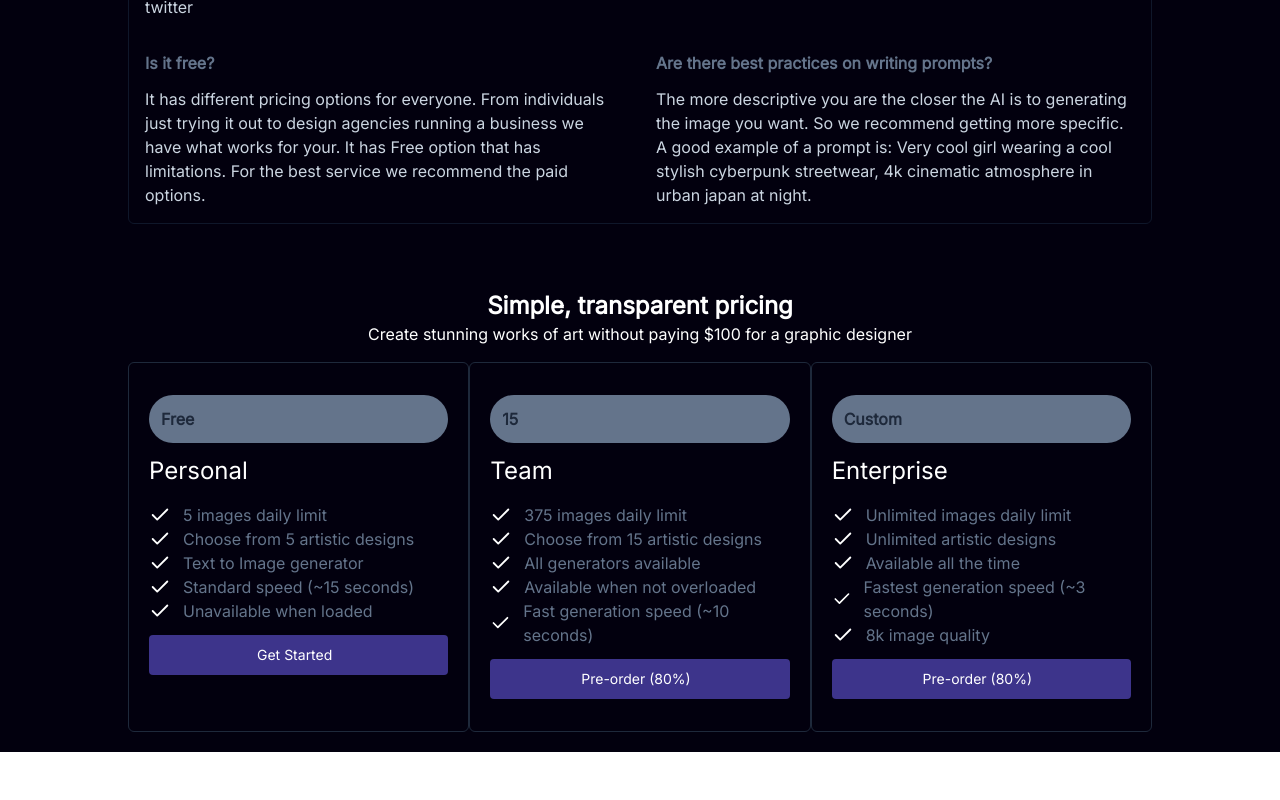
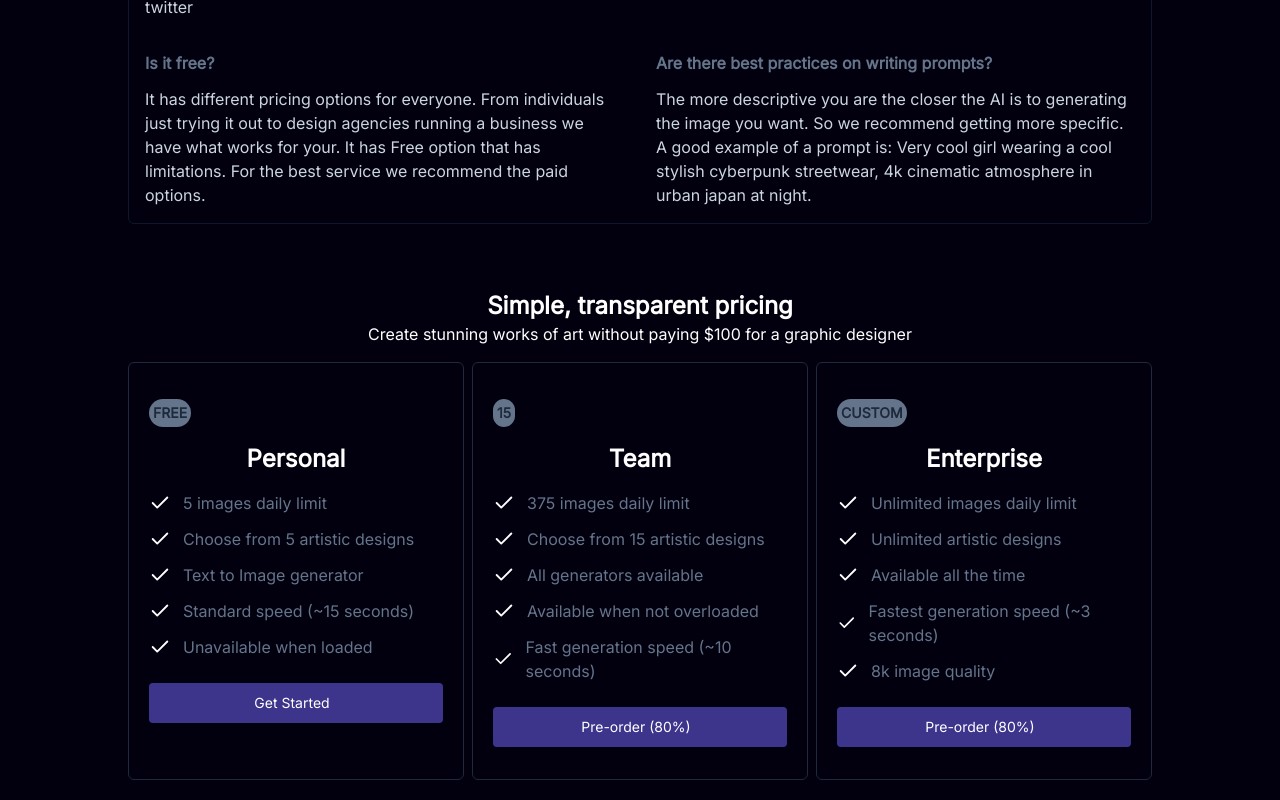
Before and after one commit to francisamidu/landing-page, a React (Vite) app: page / in a window 1280 px wide. Shown: the part 3641-4441 px from the top of the page. Before the commit the page ends 4393 px from the top, so only its background shows below. Built offline with nearby package versions, Linux system fonts and the light colour scheme.

Commit message:
UI tweaks

```diff
--- a/src/components/Pricing.tsx
+++ b/src/components/Pricing.tsx
@@ -14,20 +14,22 @@ const Pricing = () => {
         Create stunning works of art without paying $100 for a graphic designer
       </h2>
 
-      <div className="mt-4 grid grid-cols-1 place-content-center md:grid-cols-3">
+      <div className="mt-4 grid grid-cols-1 place-content-center gap-2 md:grid-cols-3">
         {pricing.map((p, i) => (
           <div
-            className="flex flex-col rounded-md border-[1px] border-slate-800 p-5"
+            className="flex flex-col items-stretch rounded-md border-[1px] border-slate-800 p-5"
             key={i}
           >
-            <span className="my-3 rounded-3xl bg-slate-500 p-3 font-bold text-slate-800">
+            <span className="my-4 w-fit rounded-3xl bg-slate-500 p-1 text-sm font-bold uppercase text-slate-800">
               {p.cost}
             </span>
-            <span className="mb-4 text-2xl text-white">{p.type}</span>
+            <span className="mb-4 text-center text-2xl font-bold text-white">
+              {p.type}
+            </span>
             {p.benefits.map((b) => (
               <ul className="flex flex-col p-0" key={JSON.stringify(b)}>
-                <li className="flex flex-row items-center">
-                  <CheckIcon className="mr-3 text-purplish-500" size={22} />
+                <li className="mb-3 flex flex-row items-center">
+                  <CheckIcon className="mr-3 !text-slate-500" size={22} />
                   <span className="text-slate-500">{b}</span>
                 </li>
               </ul>
```
